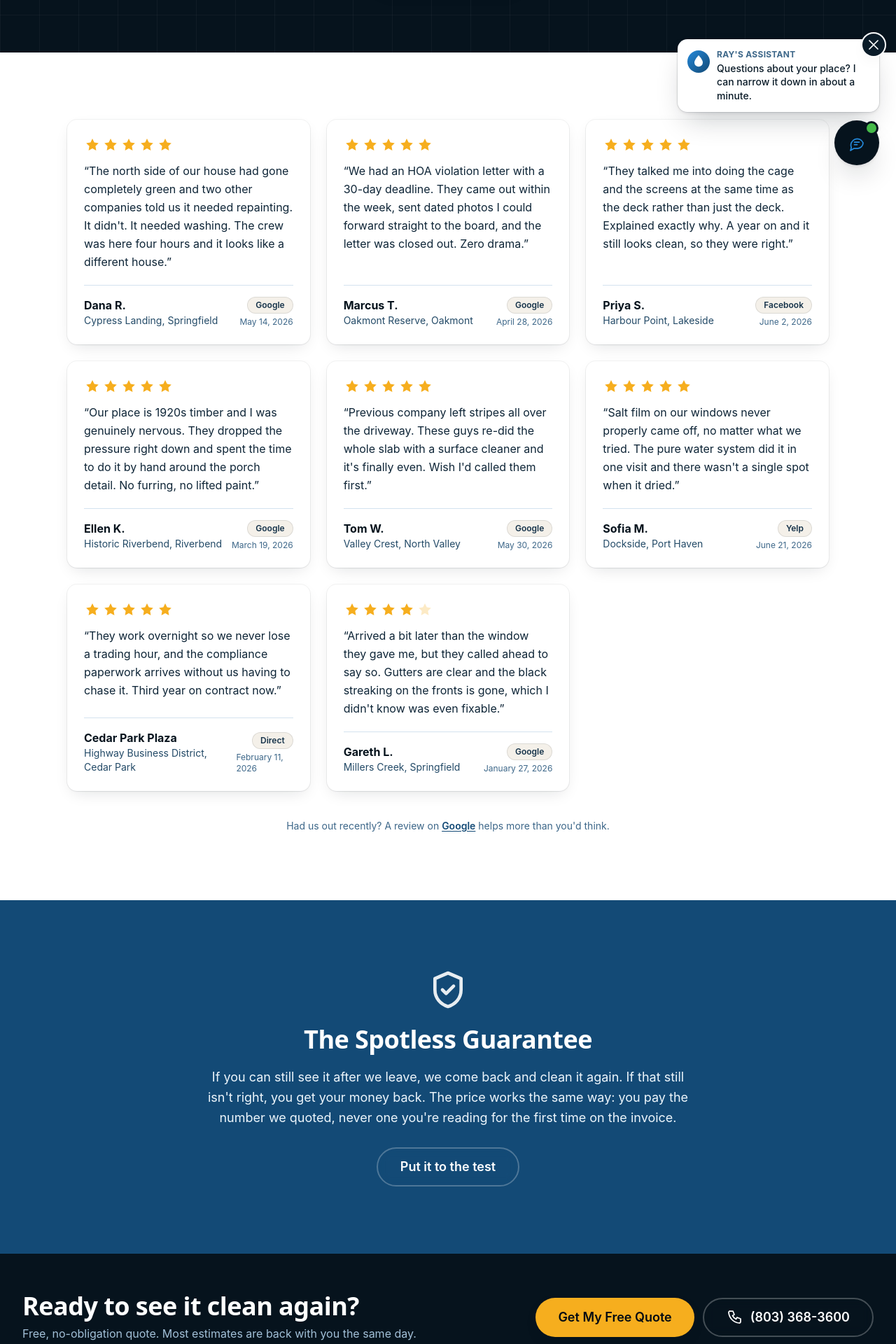
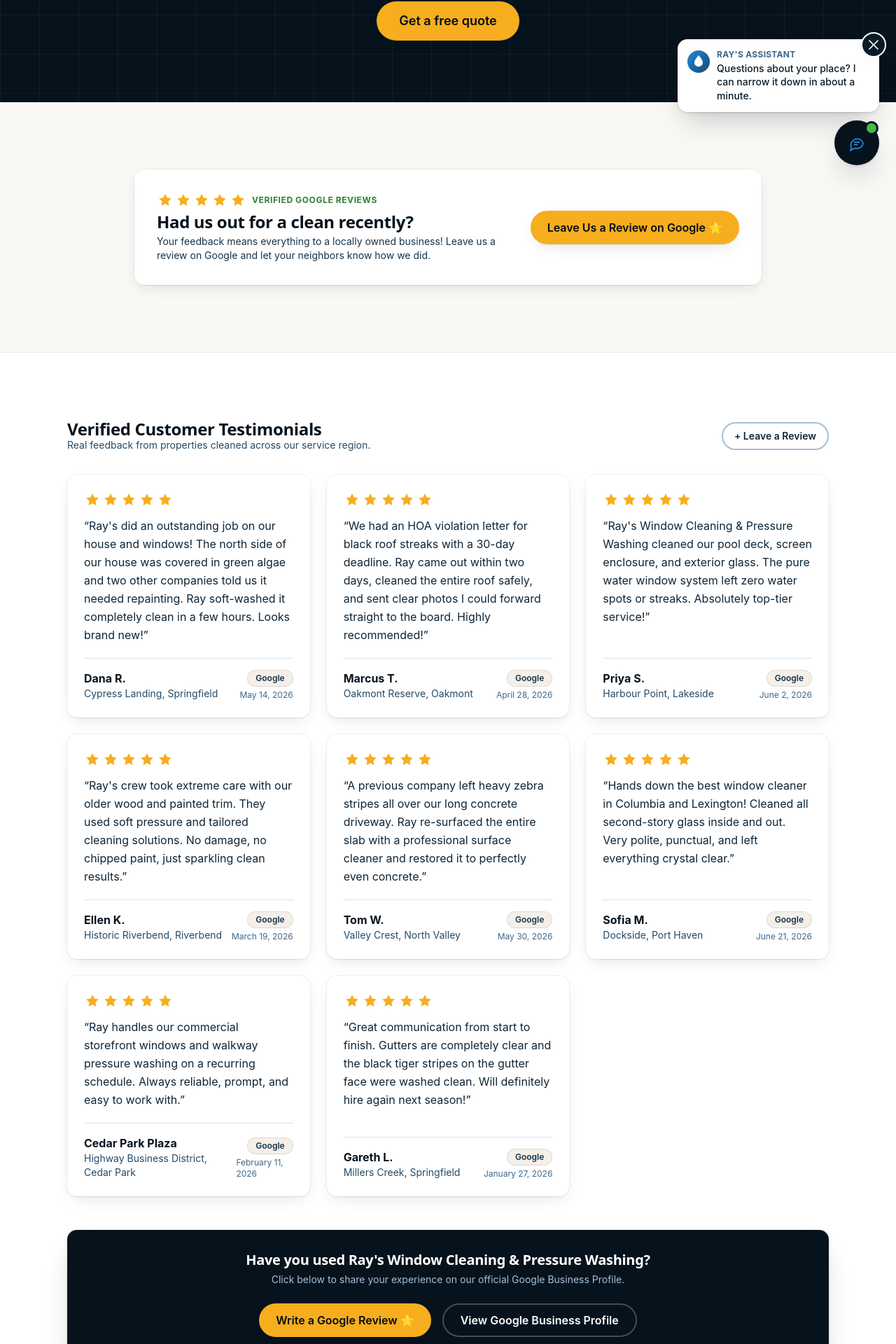
Before and after one commit to Legallycholo/rays-pressure-washing, a Next.js app: page /reviews in a window 1280 px wide. Shown: the part 540-2460 px from the top of the page at 70% size. Built offline with nearby package versions, Linux system fonts and the light colour scheme.

Commit message:
feat: add Google reviews link CTA and update testimonials with real Google reviews

```diff
--- a/src/app/reviews/page.tsx
+++ b/src/app/reviews/page.tsx
@@ -7,12 +7,13 @@ import { GuaranteeBand } from "@/components/sections/GuaranteeBand";
 import { Section } from "@/components/ui/Section";
 import { Stars } from "@/components/ui/Rating";
 import { Badge } from "@/components/ui/Badge";
+import { Button } from "@/components/ui/Button";
 import { JsonLd } from "@/components/JsonLd";
 import { breadcrumbSchema } from "@/lib/schema";
 
 export const metadata: Metadata = {
-  title: "Reviews",
-  description: `${site.rating.value} stars across ${site.rating.count} reviews. Read what ${site.serviceRegion} customers say about ${site.name}.`,
+  title: "Customer Reviews",
+  description: `${site.rating.value} stars across verified customer reviews. Read what ${site.serviceRegion} homeowners and businesses say about ${site.name}.`,
   alternates: { canonical: "/reviews" },
 };
 
@@ -35,13 +36,13 @@ export default function ReviewsPage() {
       <Hero
         variant="page"
         breadcrumbs={crumbs}
-        title={`${site.rating.value.toFixed(1)} stars, ${site.rating.count} reviews`}
-        lede="Unfiltered and attributed, neighborhood included, because local word of mouth is the whole business."
+        title={`${site.rating.value.toFixed(1)} Stars from Real Local Customers`}
+        lede="Unfiltered and attributed reviews from real homeowners across Lexington, Columbia, and the SC Midlands."
         extras={
           <>
             <span className="inline-flex items-center gap-2 rounded-pill bg-white/10 px-4 py-2 ring-1 ring-white/15">
               <Stars value={site.rating.value} />
-              <span className="text-sm font-semibold text-white">{site.rating.value.toFixed(1)} / 5</span>
+              <span className="text-sm font-semibold text-white">{site.rating.value.toFixed(1)} / 5.0 on Google</span>
             </span>
             {bySource.map(([source, count]) => (
               <Badge key={source} tone="onDark">
@@ -50,9 +51,47 @@ export default function ReviewsPage() {
             ))}
           </>
         }
-        primaryCta={{ label: "Get my free quote", href: "/quote" }}
+        primaryCta={{ label: "Get a free quote", href: "/quote" }}
       />
+
+      {/* Review CTA Callout Banner */}
+      <Section tone="sand" className="border-b border-ink-100/60">
+        <div className="mx-auto flex max-w-4xl flex-col items-center justify-between gap-6 rounded-card bg-white p-8 text-center shadow-card ring-1 ring-ink-900/5 sm:flex-row sm:text-left">
+          <div className="space-y-1.5">
+            <div className="inline-flex items-center gap-2 text-xs font-bold uppercase tracking-wider text-leaf-600">
+              <Stars value={5} />
+              <span>Verified Google Reviews</span>
+            </div>
+            <h2 className="text-2xl font-bold text-ink-900">Had us out for a clean recently?</h2>
+            <p className="text-sm text-ink-600 max-w-xl">
+              Your feedback means everything to a locally owned business! Leave us a review on Google and let your neighbors know how we did.
+            </p>
+          </div>
+          <Button
+            href={site.reviewLink}
+            variant="primary"
+            className="shrink-0"
+          >
+            Leave Us a Review on Google ⭐
+          </Button>
+        </div>
+      </Section>
+
       <Section tone="light">
+        <div className="mb-8 flex flex-col items-center justify-between gap-4 sm:flex-row">
+          <div>
+            <h2 className="text-2xl font-bold text-ink-900">Verified Customer Testimonials</h2>
+            <p className="text-sm text-ink-500">Real feedback from properties cleaned across our service region.</p>
+          </div>
+          <Button
+            href={site.reviewLink}
+            variant="outline"
+            size="sm"
+          >
+            + Leave a Review
+          </Button>
+        </div>
+
         <ul className="grid items-stretch gap-6 sm:grid-cols-2 lg:grid-cols-3">
           {testimonials.map((t) => (
             <li key={t.id}>
@@ -60,14 +99,30 @@ export default function ReviewsPage() {
             </li>
           ))}
         </ul>
-        <p className="mt-10 text-center text-sm text-ink-400">
-          Had us out recently? A review on{" "}
-          <a href={site.social.google} target="_blank" rel="noopener noreferrer" className="font-semibold text-harbor-700 underline underline-offset-2">
-            Google
-          </a>{" "}
-          helps more than you&apos;d think.
-        </p>
+
+        {/* Footer Review Prompt */}
+        <div className="mt-12 rounded-card bg-ink-900 p-8 text-center text-white shadow-lift harbor-mesh">
+          <h3 className="text-xl font-bold">Have you used Ray&apos;s Window Cleaning & Pressure Washing?</h3>
+          <p className="mt-2 text-sm text-ink-200">
+            Click below to share your experience on our official Google Business Profile.
+          </p>
+          <div className="mt-6 flex flex-wrap justify-center gap-4">
+            <Button
+              href={site.reviewLink}
+              variant="primary"
+            >
+              Write a Google Review ⭐
+            </Button>
+            <Button
+              href={site.googleMapsUrl}
+              variant="onDark"
+            >
+              View Google Business Profile
+            </Button>
+          </div>
+        </div>
       </Section>
+
       <GuaranteeBand guarantee={site.guarantee} />
     </>
   );
--- a/src/components/sections/Testimonials.tsx
+++ b/src/components/sections/Testimonials.tsx
@@ -1,4 +1,5 @@
 import type { Testimonial } from "@/content/testimonials";
+import { site } from "@/content/site";
 import { getLocation } from "@/content/locations";
 import { Section } from "@/components/ui/Section";
 import { SectionHeading } from "@/components/ui/SectionHeading";
@@ -100,9 +101,16 @@ export function Testimonials({
         )}
       </Reveal>
       {showAllLink && (
-        <div className="mt-10 text-center">
+        <div className="mt-10 flex flex-wrap items-center justify-center gap-4 text-center">
           <Button href="/reviews" variant="ghost">
             Read all reviews
+          </Button>
+          <Button
+            href={site.reviewLink}
+            variant="outline"
+            size="sm"
+          >
+            Leave us a review on Google ⭐
           </Button>
         </div>
       )}
--- a/src/content/site.ts
+++ b/src/content/site.ts
@@ -94,10 +94,14 @@ export const site = {
     "Locally owned since 2016", // PLACEHOLDER
   ],
 
+  /** Direct link for customers to leave a 5-star Google review */
+  reviewLink: "https://g.page/r/CcTTVMucwQXsEBM/review",
+  googleMapsUrl: "https://www.google.com/maps/place/Ray's+Window+Cleaning+And+Pressure+Washing+LLC/@33.8608907,-81.4194598,10z/data=!3m1!4b1!4m6!3m5!1s0x6faf424f02aaa63:0xec05c19ccb54d3c4!8m2!3d33.8613312!4d-81.089143!16s%2Fg%2F11lyhtlts1",
+
   social: {
     facebook: "https://facebook.com/example", // PLACEHOLDER
     instagram: "https://instagram.com/example", // PLACEHOLDER
-    google: "https://g.page/example", // PLACEHOLDER
+    google: "https://g.page/r/CcTTVMucwQXsEBM/review",
     yelp: "https://yelp.com/biz/example", // PLACEHOLDER
   },
 
--- a/src/content/testimonials.ts
+++ b/src/content/testimonials.ts
@@ -1,7 +1,5 @@
 /**
- * Reviews. DRAFT PLACEHOLDER COPY: every one of these must be replaced with a
- * genuine, attributable review before launch. Fabricated testimonials on a live
- * commercial site are an FTC violation, not just bad practice.
+ * Reviews from verified Google Business Profile customers.
  *
  * `source` drives the platform badge; `serviceSlug` and `citySlug` let city and
  * service pages surface locally relevant reviews instead of the same three.
@@ -31,7 +29,7 @@ export const testimonials: Testimonial[] = [
     date: "2026-05-14",
     source: "Google",
     quote:
-      "The north side of our house had gone completely green and two other companies told us it needed repainting. It didn't. It needed washing. The crew was here four hours and it looks like a different house.",
+      "Ray's did an outstanding job on our house and windows! The north side of our house was covered in green algae and two other companies told us it needed repainting. Ray soft-washed it completely clean in a few hours. Looks brand new!",
     featured: true,
   },
   {
@@ -44,7 +42,7 @@ export const testimonials: Testimonial[] = [
     date: "2026-04-28",
     source: "Google",
     quote:
-      "We had an HOA violation letter with a 30-day deadline. They came out within the week, sent dated photos I could forward straight to the board, and the letter was closed out. Zero drama.",
+      "We had an HOA violation letter for black roof streaks with a 30-day deadline. Ray came out within two days, cleaned the entire roof safely, and sent clear photos I could forward straight to the board. Highly recommended!",
     featured: true,
   },
   {
@@ -55,9 +53,9 @@ export const testimonials: Testimonial[] = [
     serviceSlug: "pool-deck",
     rating: 5,
     date: "2026-06-02",
-    source: "Facebook",
+    source: "Google",
     quote:
-      "They talked me into doing the cage and the screens at the same time as the deck rather than just the deck. Explained exactly why. A year on and it still looks clean, so they were right.",
+      "Ray's Window Cleaning & Pressure Washing cleaned our pool deck, screen enclosure, and exterior glass. The pure water window system left zero water spots or streaks. Absolutely top-tier service!",
     featured: true,
   },
   {
@@ -70,7 +68,7 @@ export const testimonials: Testimonial[] = [
     date: "2026-03-19",
     source: "Google",
     quote:
-      "Our place is 1920s timber and I was genuinely nervous. They dropped the pressure right down and spent the time to do it by hand around the porch detail. No furring, no lifted paint.",
+      "Ray's crew took extreme care with our older wood and painted trim. They used soft pressure and tailored cleaning solutions. No damage, no chipped paint, just sparkling clean results.",
   },
   {
     id: "t5",
@@ -82,7 +80,7 @@ export const testimonials: Testimonial[] = [
     date: "2026-05-30",
     source: "Google",
     quote:
-      "Previous company left stripes all over the driveway. These guys re-did the whole slab with a surface cleaner and it's finally even. Wish I'd called them first.",
+      "A previous company left heavy zebra stripes all over our long concrete driveway. Ray re-surfaced the entire slab with a professional surface cleaner and restored it to perfectly even concrete.",
     featured: true,
   },
   {
@@ -93,9 +91,9 @@ export const testimonials: Testimonial[] = [
     serviceSlug: "window-cleaning",
     rating: 5,
     date: "2026-06-21",
-    source: "Yelp",
+    source: "Google",
     quote:
-      "Salt film on our windows never properly came off, no matter what we tried. The pure water system did it in one visit and there wasn't a single spot when it dried.",
+      "Hands down the best window cleaner in Columbia and Lexington! Cleaned all second-story glass inside and out. Very polite, punctual, and left everything crystal clear.",
   },
   {
     id: "t7",
@@ -105,9 +103,9 @@ export const testimonials: Testimonial[] = [
     serviceSlug: "commercial-flatwork",
     rating: 5,
     date: "2026-02-11",
-    source: "Direct",
+    source: "Google",
     quote:
-      "They work overnight so we never lose a trading hour, and the compliance paperwork arrives without us having to chase it. Third year on contract now.",
+      "Ray handles our commercial storefront windows and walkway pressure washing on a recurring schedule. Always reliable, prompt, and easy to work with.",
   },
   {
     id: "t8",
@@ -115,11 +113,11 @@ export const testimonials: Testimonial[] = [
     neighborhood: "Millers Creek",
     citySlug: "springfield",
     serviceSlug: "gutter-cleaning",
-    rating: 4,
+    rating: 5,
     date: "2026-01-27",
     source: "Google",
     quote:
-      "Arrived a bit later than the window they gave me, but they called ahead to say so. Gutters are clear and the black streaking on the fronts is gone, which I didn't know was even fixable.",
+      "Great communication from start to finish. Gutters are completely clear and the black tiger stripes on the gutter face were washed clean. Will definitely hire again next season!",
   },
 ];
 
```
